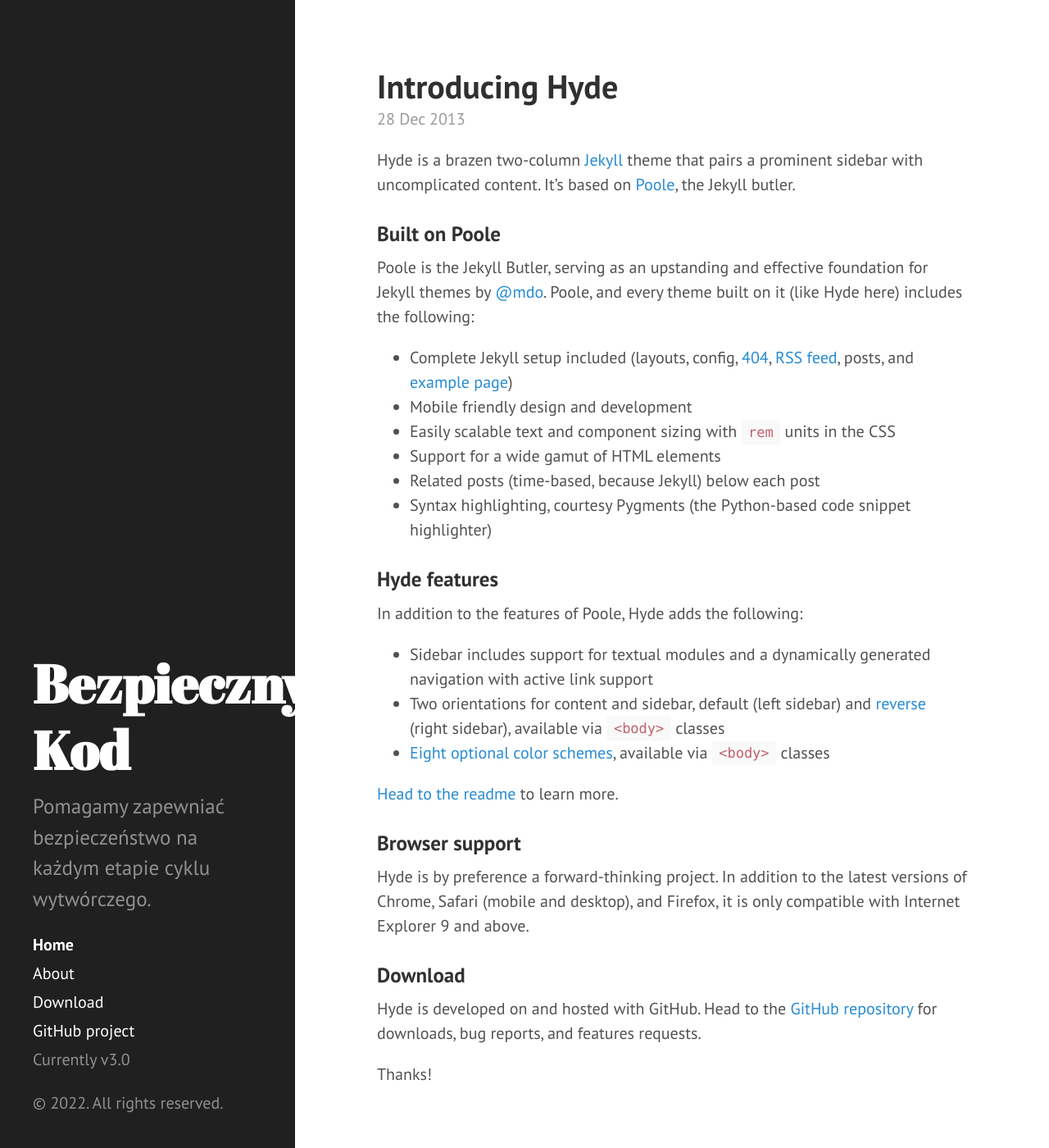
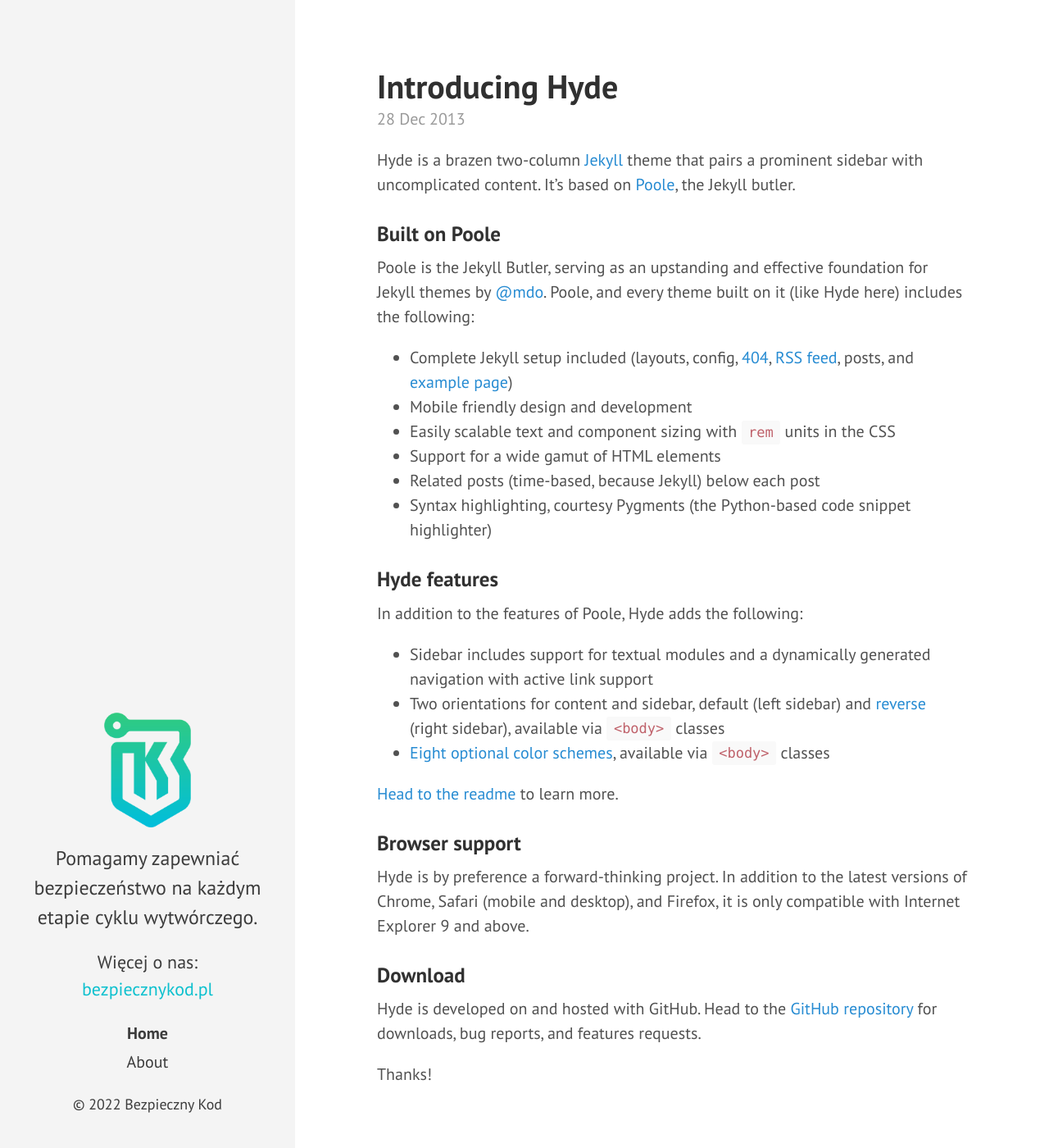
Before and after one commit to Bezpieczny-Kod/bezpieczny-kod.github.io, a Jekyll site: the page built from index.html, in a window 1280 px wide and 1400 px high. Shown: the whole window at 82% size. Built offline with Jekyll 4.4.1, drawn with Linux system fonts in a browser that asks for light colours; the list of posts is cut into pages by our own code.

Commit message:
Align sidebar with alpha version

```diff
--- a/_includes/sidebar.html
+++ b/_includes/sidebar.html
@@ -1,12 +1,12 @@
 <div class="sidebar">
   <div class="container sidebar-sticky">
     <div class="sidebar-about">
-      <h1>
-        <a href="{{ site.baseurl }}">
-          {{ site.title }}
-        </a>
-      </h1>
+      <center><a href="{{ site.baseurl }}"><img src="/public/logo.png"></a></center>
       <p class="lead">{{ site.description }}</p>
+      <p class="lead-cta">
+        Więcej o nas:<br>
+        <a href="https://bezpiecznykod.pl" target="_blank">bezpiecznykod.pl</a>
+      </p>
     </div>
 
     <nav class="sidebar-nav">
@@ -25,12 +25,8 @@
           {% endif %}
         {% endif %}
       {% endfor %}
-
-      <a class="sidebar-nav-item" href="{{ site.github.repo }}/archive/v{{ site.version }}.zip">Download</a>
-      <a class="sidebar-nav-item" href="{{ site.github.repo }}">GitHub project</a>
-      <span class="sidebar-nav-item">Currently v{{ site.version }}</span>
     </nav>
 
-    <p>&copy; {{ site.time | date: '%Y' }}. All rights reserved.</p>
+    <p class="sidebar-footer">&copy; {{ site.time | date: '%Y' }} <a href="https://bezpiecznykod.pl">Bezpieczny Kod</a></p>
   </div>
 </div>
--- a/public/css/hyde.css
+++ b/public/css/hyde.css
@@ -56,8 +56,8 @@
 .sidebar {
   text-align: center;
   padding: 2rem 1rem;
-  color: rgba(255,255,255,.5);
-  background-color: #202020;
+  color: #3c3c3c;
+  background-color: #f4f4f4;
 }
 @media (min-width: 48em) {
   .sidebar {
@@ -70,9 +70,19 @@
   }
 }
 
+/* Sidebar images */
+.sidebar img {
+  height: 140px;
+  width: auto;
+}
+
 /* Sidebar links */
 .sidebar a {
-  color: #fff;
+  color: #3c3c3c;
+}
+
+.lead-cta a {
+  color: #0cc0ce;
 }
 
 /* About section */
@@ -85,6 +95,7 @@
 
 /* Sidebar nav */
 .sidebar-nav {
+  text-align: center;
   margin-bottom: 1rem;
 }
 .sidebar-nav-item {
@@ -97,6 +108,12 @@
 }
 .sidebar-nav-item.active {
   font-weight: bold;
+}
+
+/* Sidebar footer */
+.sidebar-footer {
+  text-align: center;
+  font-size: 0.9rem;
 }
 
 /* Sticky sidebar
--- a/public/css/poole.css
+++ b/public/css/poole.css
@@ -259,7 +259,14 @@
  */
 
 .lead {
-  font-size: 1.25rem;
+  text-align: center;
+  font-size: 1.2rem;
+  font-weight: 300;
+}
+
+.lead-cta {
+  text-align: center;
+  font-size: 1.1rem;
   font-weight: 300;
 }
 
```
Also changed, not shown: public/logo.png (added).
